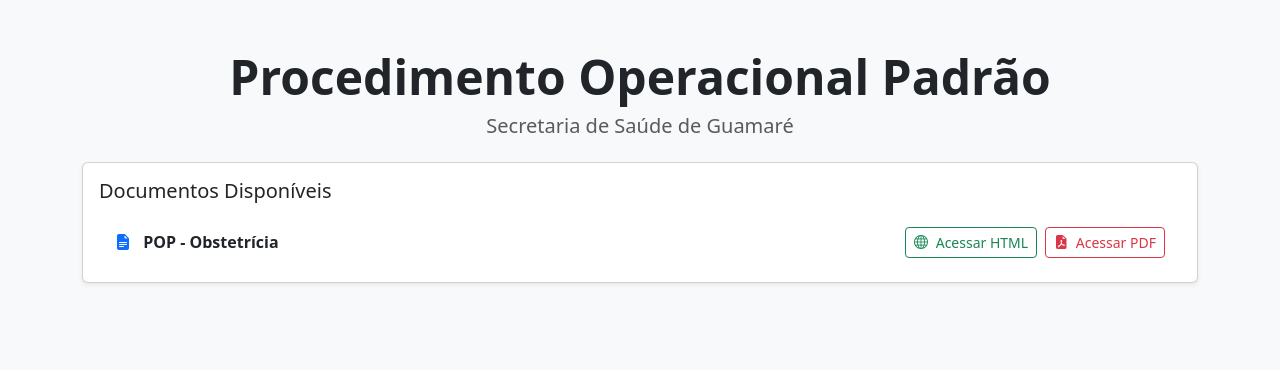
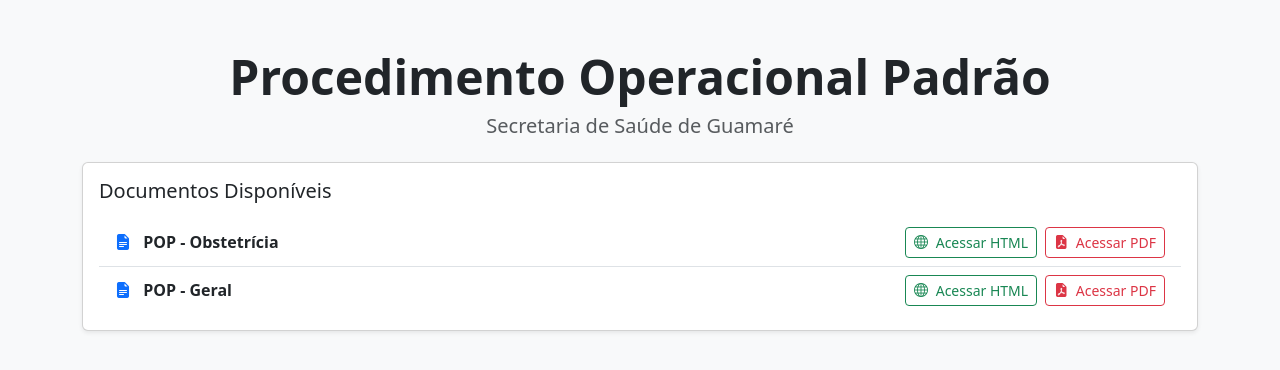
Before and after one commit to pops-guamare/pops-guamare.github.io, a plain HTML site: page index.html in a window 1280 px wide. Drawn offline with nearby package versions, Linux system fonts and the light colour scheme.

Commit message:
Update index.html

```diff
--- a/index.html
+++ b/index.html
@@ -35,6 +35,22 @@
               </div>
             </div>
           </li>
+          <li class="list-group-item">
+            <div class="d-flex justify-content-between align-items-center flex-wrap">
+              <div class="mb-2 mb-md-0">
+                <i class="bi bi-file-earmark-text-fill text-primary me-2"></i>
+                <strong>POP - Geral</strong>
+              </div>
+              <div class="d-flex gap-2">
+                <a href="geral/index.html" class="btn btn-outline-success btn-sm">
+                  <i class="bi bi-globe me-1"></i> Acessar HTML
+                </a>
+                <a href="pops-gerais.pdf" target="_blank" class="btn btn-outline-danger btn-sm">
+                  <i class="bi bi-file-earmark-pdf-fill me-1"></i> Acessar PDF
+                </a>
+              </div>
+            </div>
+          </li>
         </ul>
       </div>
     </div>
```
